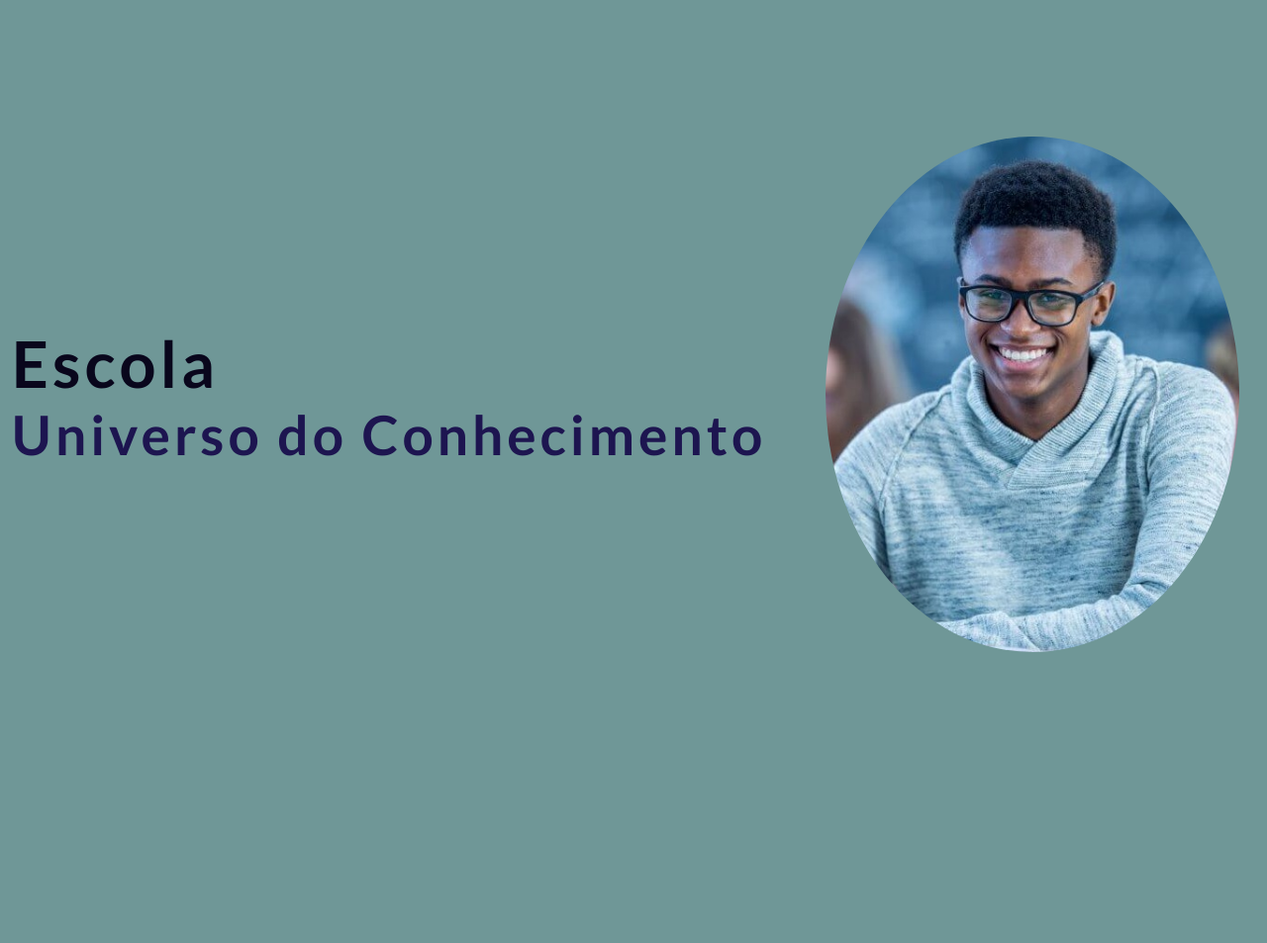
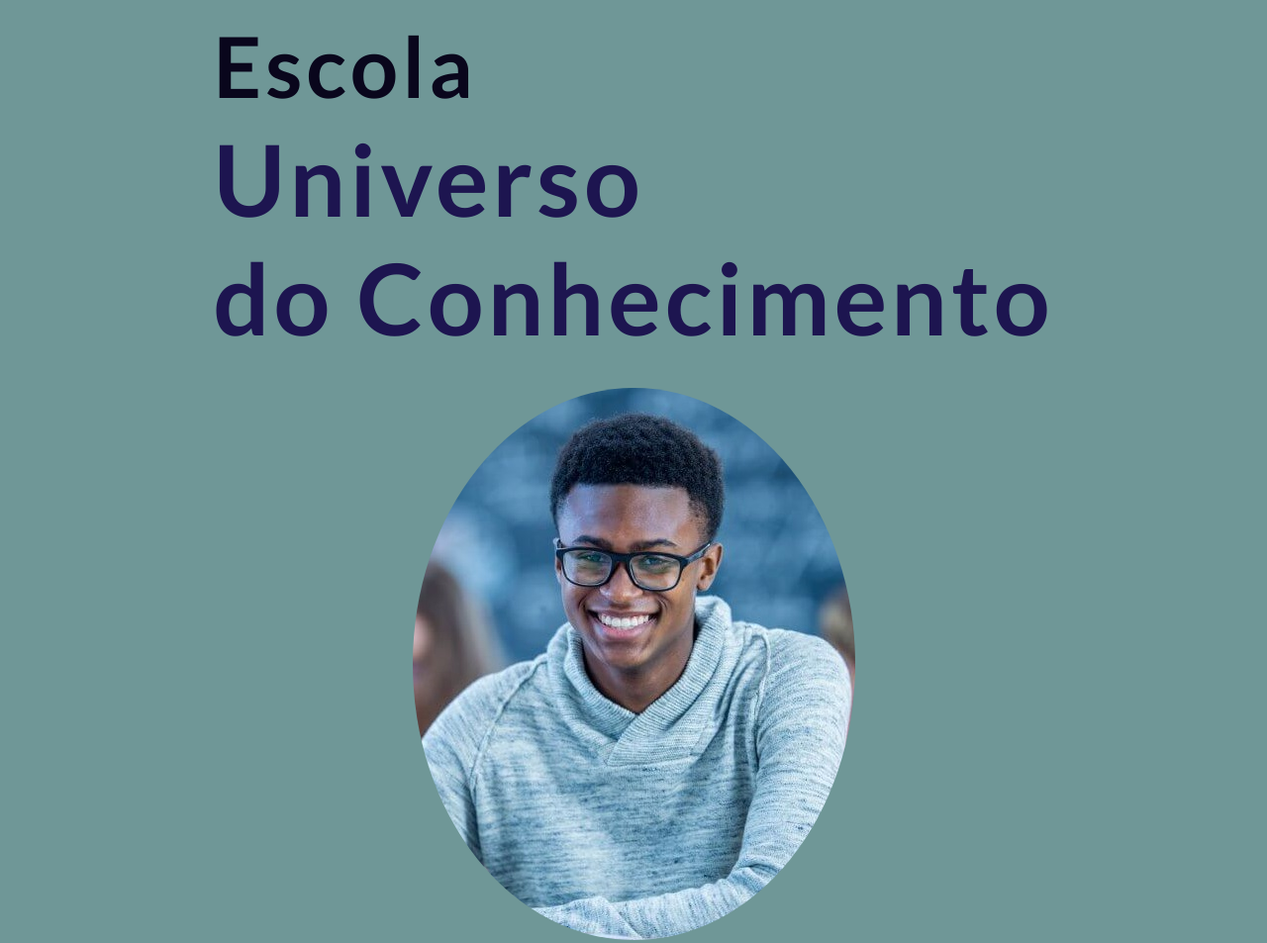
Before and after one commit to Reis567/school-sys, a Django app: page / in a window 1280 px wide. Shown: the part 70-1023 px from the top of the page at 99% size. Before the commit the page ends 729 px from the top, so only its background shows below. Run offline with Django 4.2, Linux system fonts and the light colour scheme.

Commit message:
title font size

```diff
--- a/school_sys/core/templates/core/home.html
+++ b/school_sys/core/templates/core/home.html
@@ -12,7 +12,7 @@
                   Escola
                   <br>
                 </span>
-                Universo do Conhecimento
+                Universo <br>do Conhecimento
               </h1>
         </div>
 
--- a/school_sys/static/css/style.css
+++ b/school_sys/static/css/style.css
@@ -30,12 +30,12 @@ header{
 
 .tituloEscola h1{
     letter-spacing: 4px;
-    font-size: 55px;
+    font-size: 100px;
     color: var(--stgr-color);
 
 }
 .tituloEscola h1 span{
-    font-size: 65px;
+    font-size: 85px;
     color: var(--black);
 
 }
@@ -70,7 +70,7 @@ nav{
 
 .Box-img-estudante{
     max-width: 450px;
-    padding: 1rem;
+
 }
 
 .img-estudante{
```
